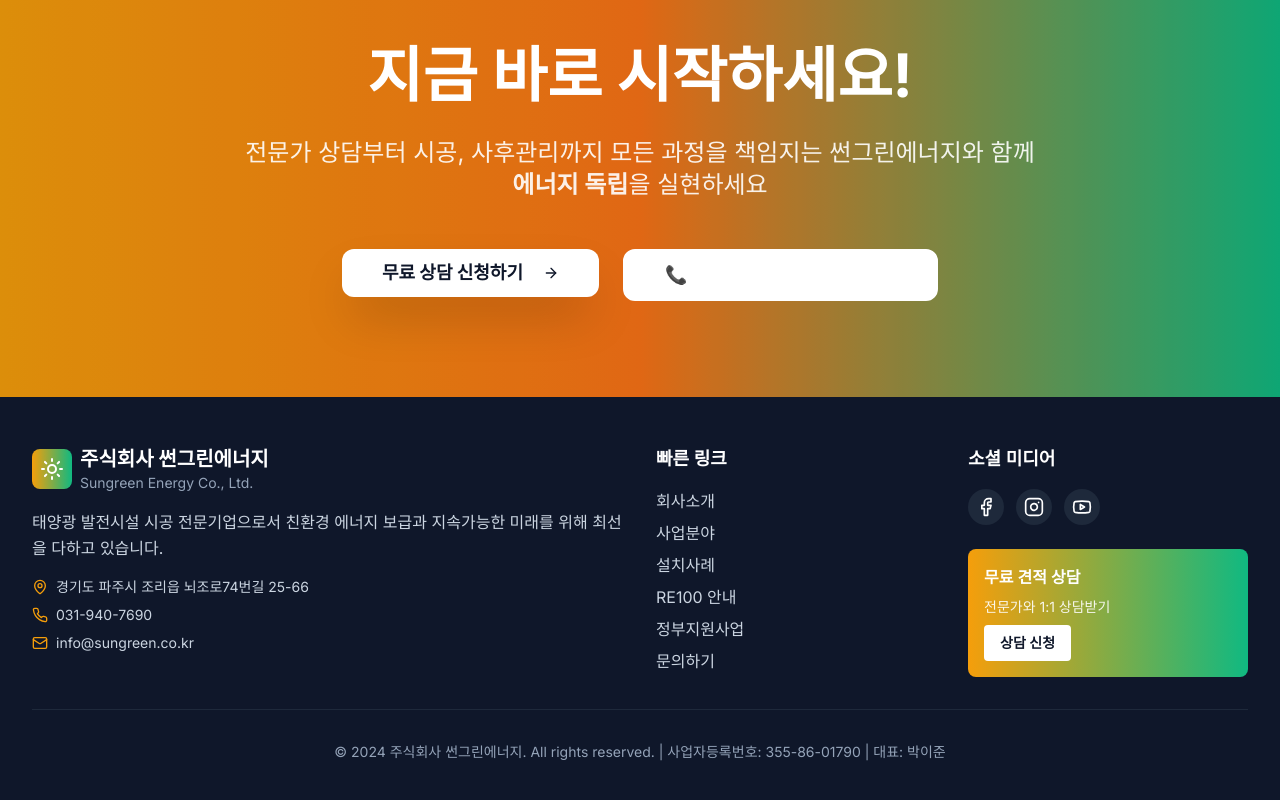
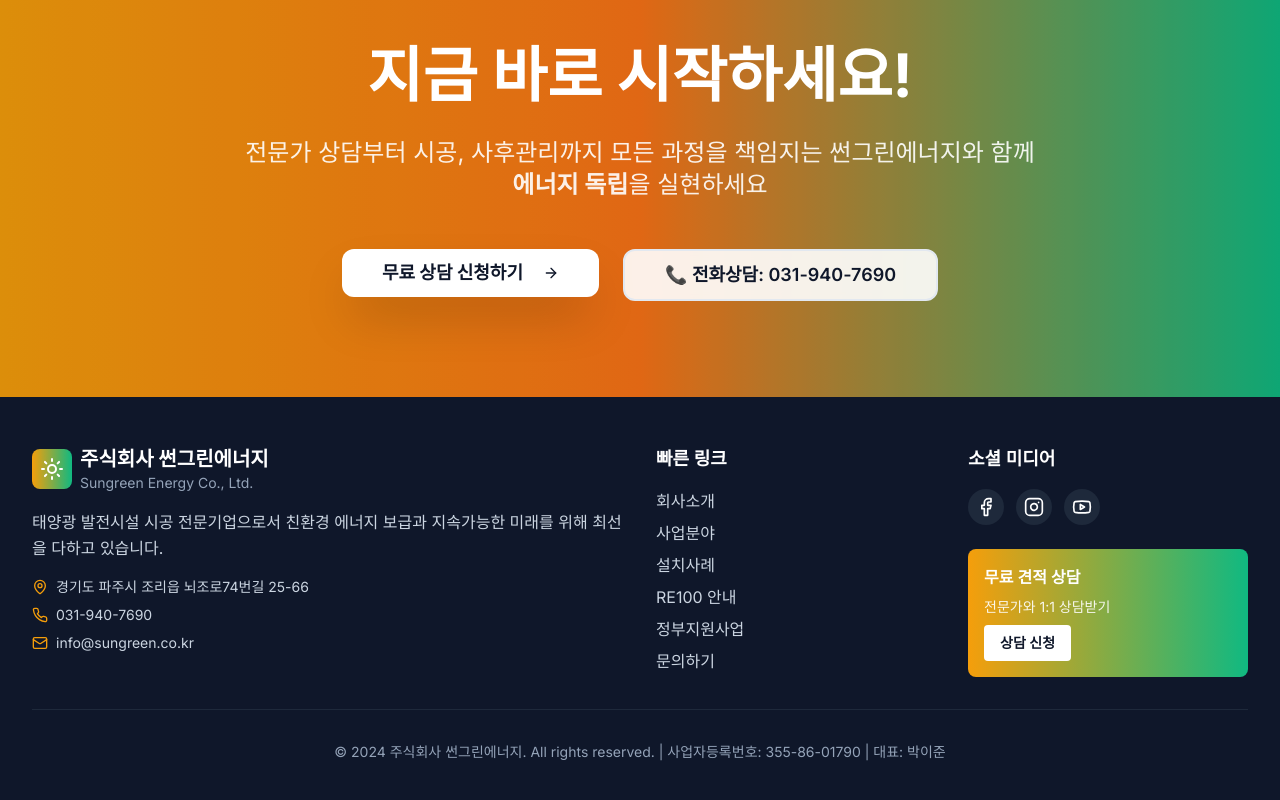
Before and after one commit to ssungreen/sungreen-web-oasis, a React (Vite) app: page / in a window 1280 px wide. Shown: the part 3237-4037 px from the top of the page. Built offline with nearby package versions, Linux system fonts and the light colour scheme.

Commit message:
Fix button visibility on index page
The button text color was changed from white to dark gray and given a translucent white background to ensure visibility against various backgrounds.

```diff
--- a/src/pages/Index.tsx
+++ b/src/pages/Index.tsx
@@ -360,7 +360,7 @@ const Index = () => {
               <Button
                 variant="outline"
                 size="lg"
-                className="border-2 border-white text-white hover:bg-white hover:text-slate-900 px-10 py-6 text-lg font-semibold rounded-xl backdrop-blur-sm transition-all duration-300"
+                className="border-2 border-slate-200 text-slate-900 bg-white/90 hover:bg-white hover:text-slate-800 px-10 py-6 text-lg font-semibold rounded-xl backdrop-blur-sm transition-all duration-300"
               >
                 📞 전화상담: 031-940-7690
               </Button>
```
